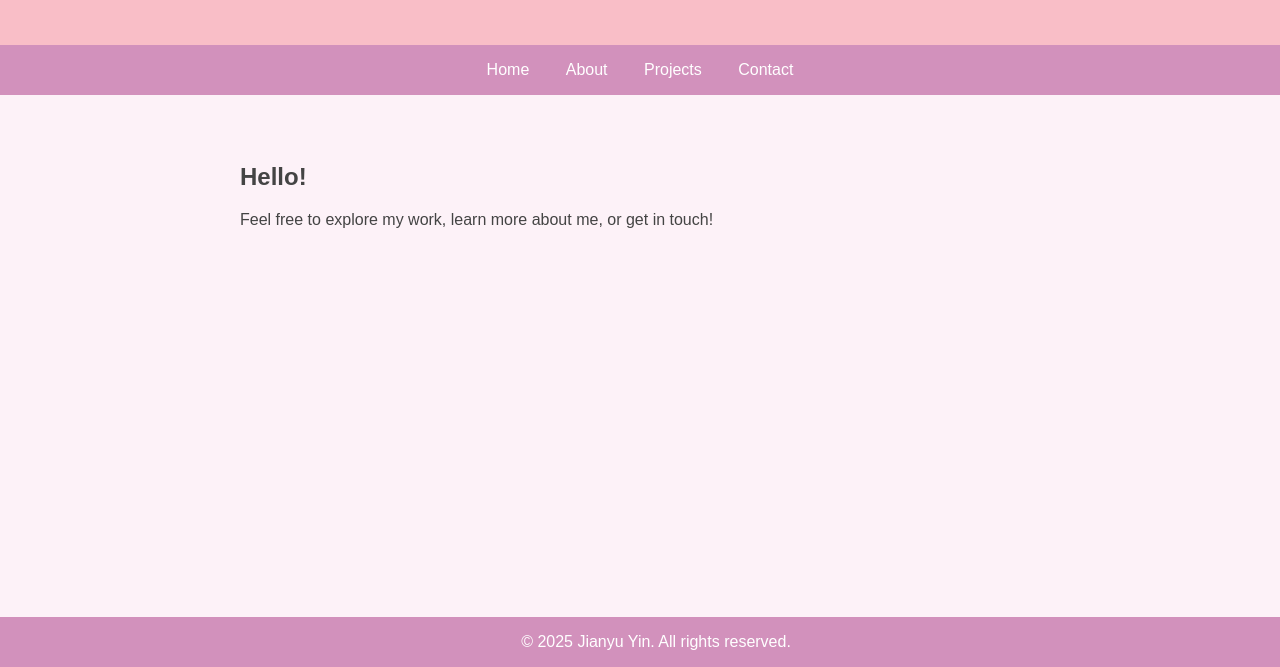
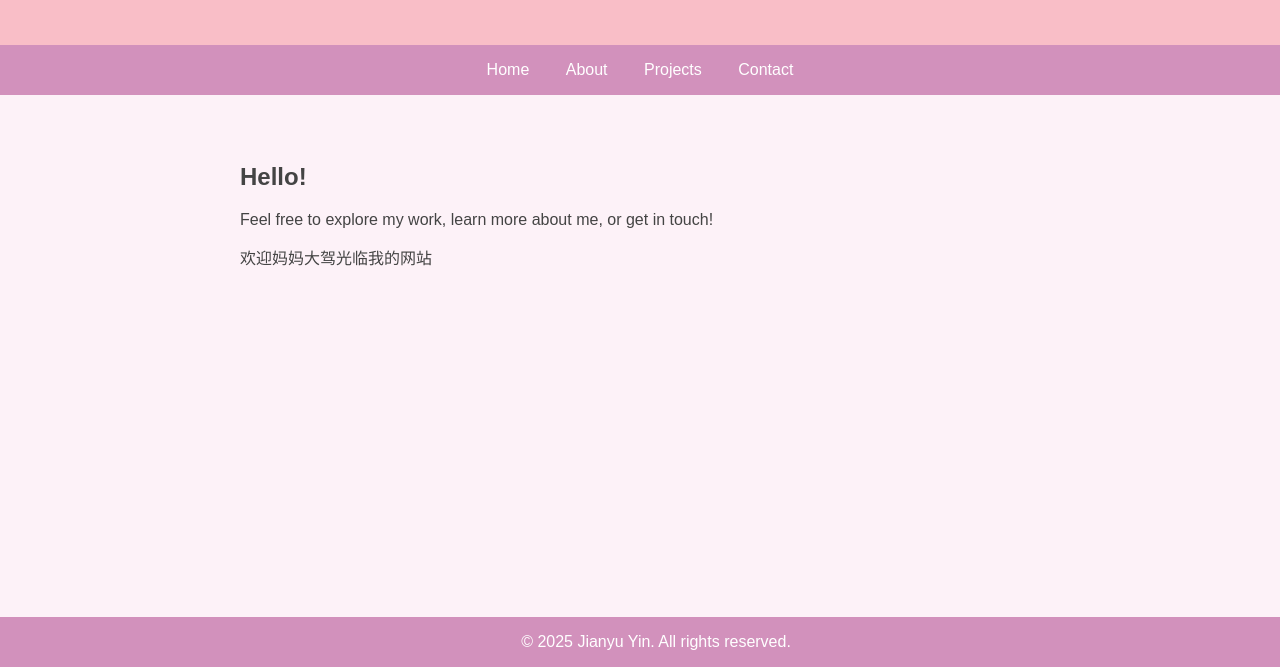
Before and after one commit to friedfishdowntown/PersonalWebsite, a plain HTML site: page index.html in a window 1280 px wide. Shown: the part 133-800 px from the top of the page. Drawn offline with Linux system fonts and the light colour scheme.

Commit message:
加了好玩的东西

```diff
--- a/index.html
+++ b/index.html
@@ -71,6 +71,7 @@
   <main>
     <h2>Hello!</h2>
     <p>Feel free to explore my work, learn more about me, or get in touch!</p>
+    <p>欢迎妈妈大驾光临我的网站</p>
 
     <!-- <section id="about">
       <h2>About Me</h2>
```
